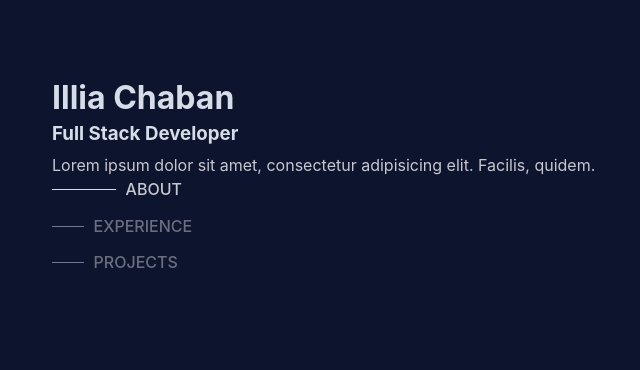
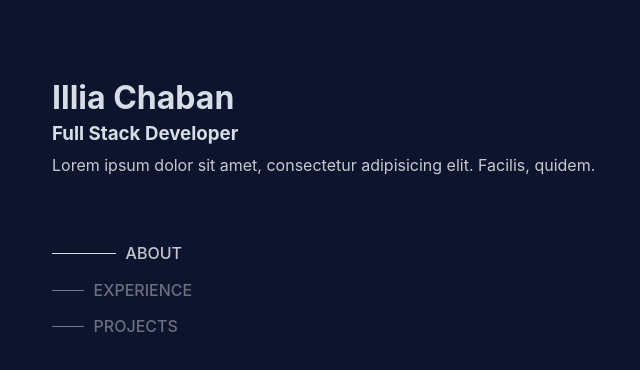
Before and after one commit to Illmix/illia-chaban, a React (Vite) app: page / in a window 1280 px wide. Shown: the top 370 px of the page, without its empty margins (288-928 px from the left). Built offline with nearby package versions, Linux system fonts and the light colour scheme.

Commit message:
add spacing between nav-menu and header info

```diff
--- a/src/App.css
+++ b/src/App.css
@@ -21,6 +21,12 @@
 .right-side {
     justify-content: flex-end;
     gap: 3rem;
+}
+
+.header {
+    display: flex;
+    flex-direction: column;
+    gap: 4rem;
 }
 
 .header-info {
--- a/src/sections/header/Header.tsx
+++ b/src/sections/header/Header.tsx
@@ -3,7 +3,7 @@ import NavMenu from "../nav-menu/NavMenu.tsx";
 
 const Header = () => {
     return (
-        <header>
+        <header className="header">
             <HeaderInfo/>
             <NavMenu/>
         </header>
```
